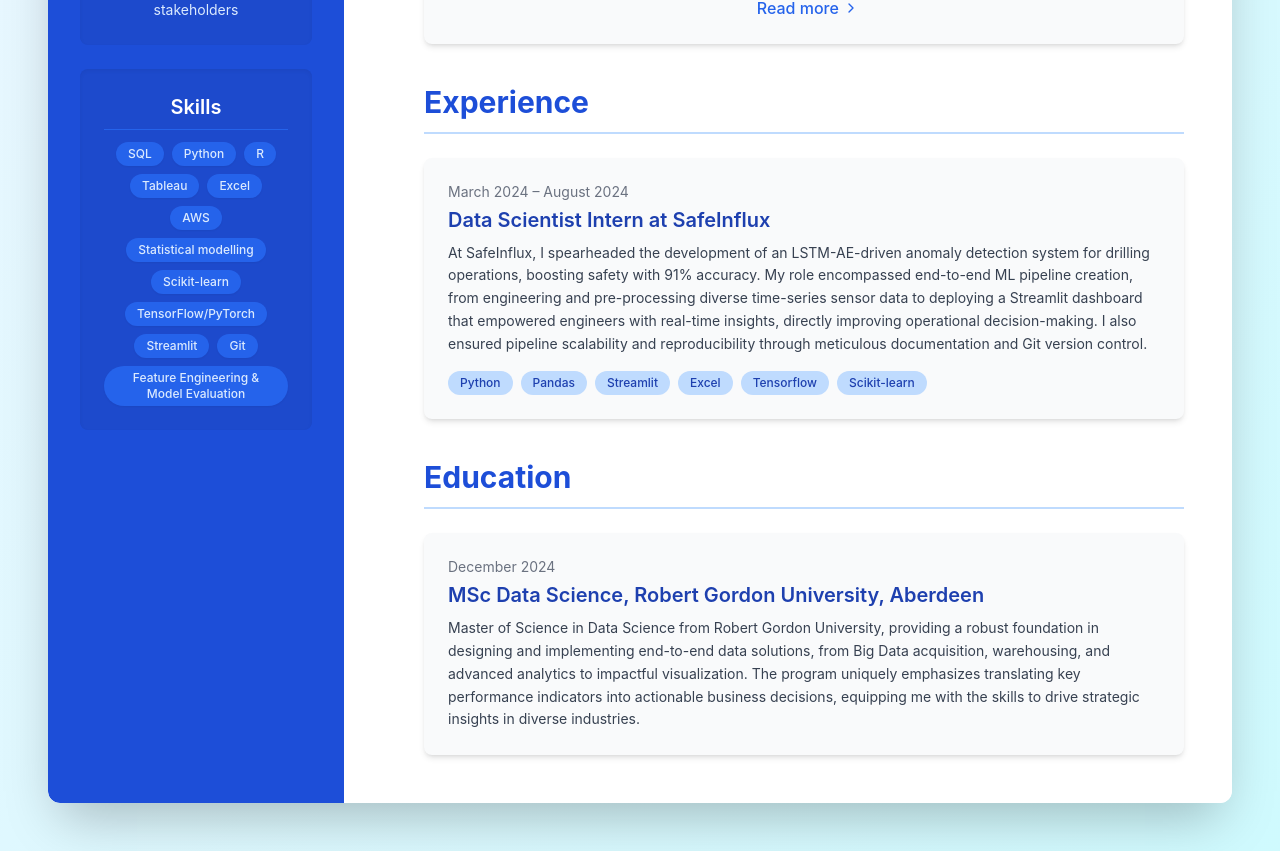
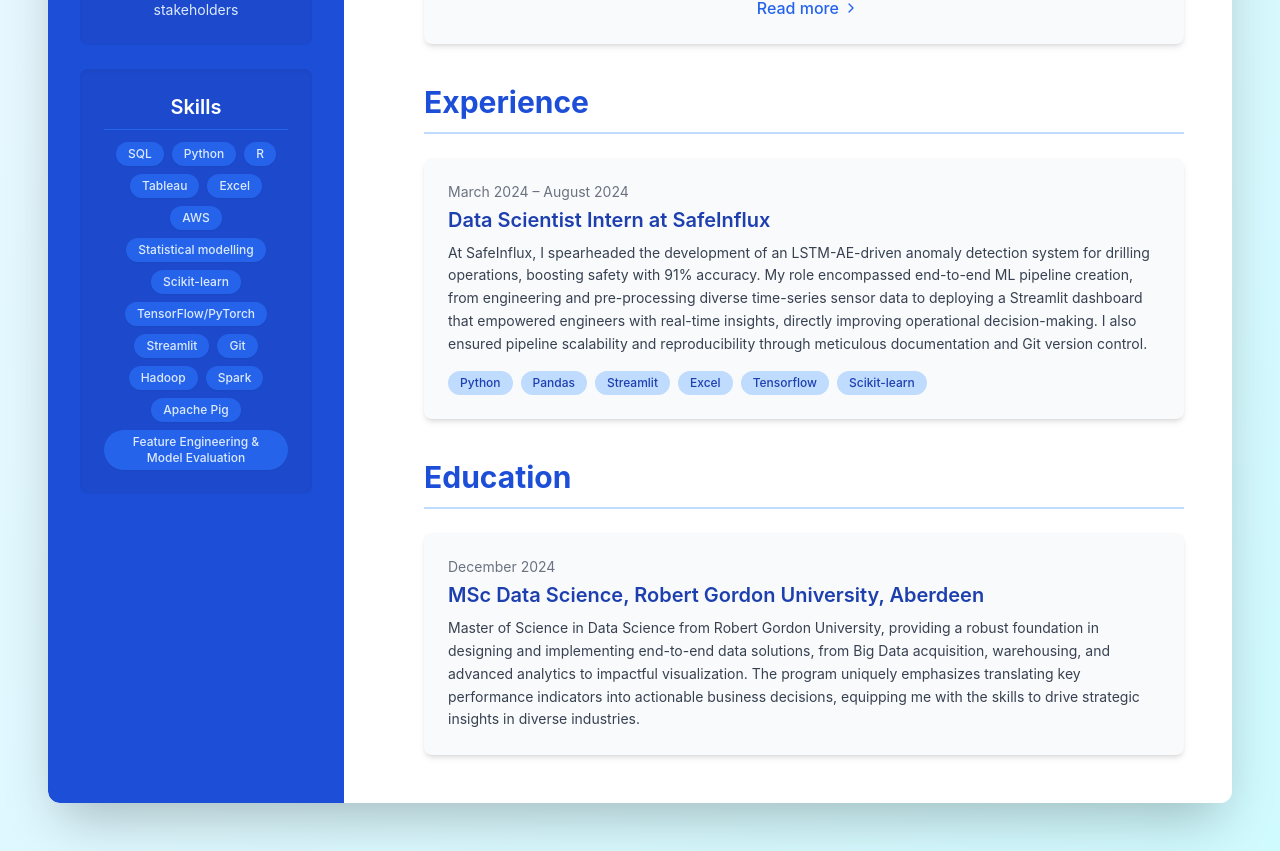
Before and after one commit to nkosimate/nkosimate.github.io, a React (Create React App) app in the folder portfolio/: page / in a window 1280 px wide. Shown: the part 857-1708 px from the top of the page. Built offline with nearby package versions, Linux system fonts and the light colour scheme.

Commit message:
add more skills

```diff
--- a/portfolio/src/App.jsx
+++ b/portfolio/src/App.jsx
@@ -59,7 +59,7 @@ function App() {
           <section className="bg-blue-800 bg-opacity-30 p-6 rounded-lg shadow-inner w-full">
             <h2 className="text-xl font-semibold mb-3 border-b border-blue-600 pb-2">Skills</h2>
             <div className="flex flex-wrap gap-2 justify-center">
-              {['SQL', 'Python', 'R', 'Tableau', 'Excel', 'AWS','Statistical modelling', 'Scikit-learn','TensorFlow/PyTorch','Streamlit','Git','Feature Engineering & Model Evaluation'].map((skill, index) => (
+              {['SQL', 'Python', 'R', 'Tableau', 'Excel', 'AWS','Statistical modelling', 'Scikit-learn','TensorFlow/PyTorch','Streamlit','Git','Hadoop','Spark','Apache Pig','Feature Engineering & Model Evaluation'].map((skill, index) => (
                 <span key={index} className="px-3 py-1 bg-blue-600 text-blue-100 rounded-full text-xs font-medium shadow-sm transition-transform duration-200 hover:scale-105 hover:bg-blue-500">
                   {skill}
                 </span>
```
